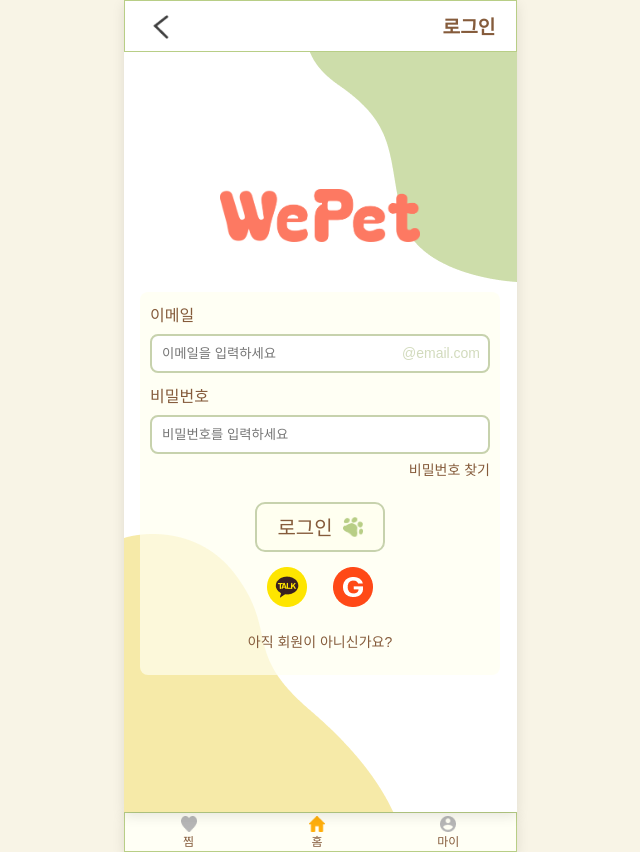
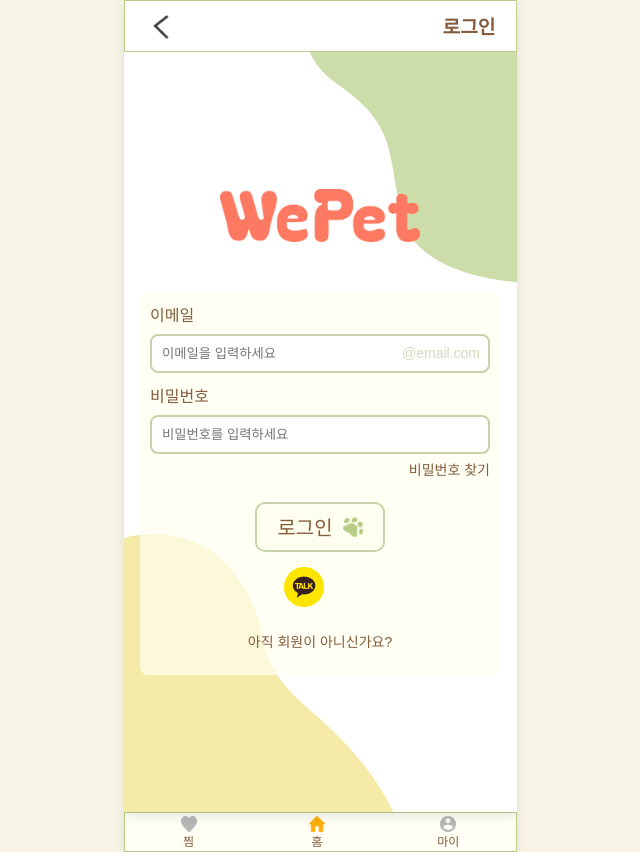
Before and after one commit to chaeliwon/Wepet, a React (Create React App) app in the folder frontend/: page /login in a window 1280 px wide. Shown: the whole page, without its empty margins (320-960 px from the left). Built offline with nearby package versions, Linux system fonts and the light colour scheme; no server answers; a web font is replaced by a local one.

Commit message:
1028 로그인jsx에 구글 제거
카카오 구현 오늘 진짜 한다

```diff
--- a/frontend/src/pages/LoginForm.jsx
+++ b/frontend/src/pages/LoginForm.jsx
@@ -1,8 +1,8 @@
 import React, { useState, useEffect } from "react";
 import { Link, useNavigate } from "react-router-dom";  // useNavigate 추가
-import { useGoogleLogin } from '@react-oauth/google';
+
 import "../css/LoginForm.css";
-import googleIcon from "../assets/google.png";
+
 import kakaoIcon from "../assets/kakaotalk.png";
 import WePetLoginLogo from "../assets/WePetLoginLogo.png";
 import jelly from "../assets/jelly.png";
@@ -108,49 +108,7 @@ const LoginForm = () => {
     });
   };
 
-  // 구글 로그인
-  const googleLogin = useGoogleLogin({
-    onSuccess: (response) => {
-      console.log("Google 로그인 성공:", response);
-      fetch("https://www.googleapis.com/oauth2/v3/userinfo", {
-        headers: {
-          Authorization: `Bearer ${response.access_token}`,
-        },
-      })
-        .then((res) => res.json())
-        .then((data) => {
-          console.log("Google 사용자 정보:", data);
-          // Google 사용자 정보를 백엔드로 전송하여 JWT 발급
-          fetch("http://localhost:3001/api/google-login", {
-            method: "POST",
-            headers: {
-              "Content-Type": "application/json",
-            },
-            body: JSON.stringify({
-              googleId: data.sub,
-              email: data.email,
-            }),
-          })
-          .then((res) => res.json())
-          .then((data) => {
-            if (data.token) {
-              localStorage.setItem('jwtToken', data.token);  // JWT 저장
-              navigate("/");  // 메인 페이지로 리디렉션
-            } else {
-              alert("로그인 실패. 다시 시도해주세요.");
-            }
-          })
-          .catch((error) => {
-            console.error("Google 로그인 처리 중 오류 발생:", error);
-          });
-        })
-        .catch((error) => console.error("Google 사용자 정보 가져오기 실패:", error));
-    },
-    onError: (error) => {
-      console.error("Google 로그인 실패:", error);
-      alert("Google 로그인 실패. 다시 시도해주세요.");
-    },
-  });
+
 
   return (
     <div className="login-container">
@@ -197,9 +155,7 @@ const LoginForm = () => {
           <button className="kakao-login" onClick={handleKakaoLogin}>
             <img src={kakaoIcon} alt="Kakao" />
           </button>
-          <button className="google-login" onClick={() => googleLogin()}>
-            <img src={googleIcon} alt="Google" />
-          </button>
+
         </div>
 
         <Link to="/signup" className="signup-link">
```
Also changed, not shown: 1 other file (tests, documents, lock files or other folders).
